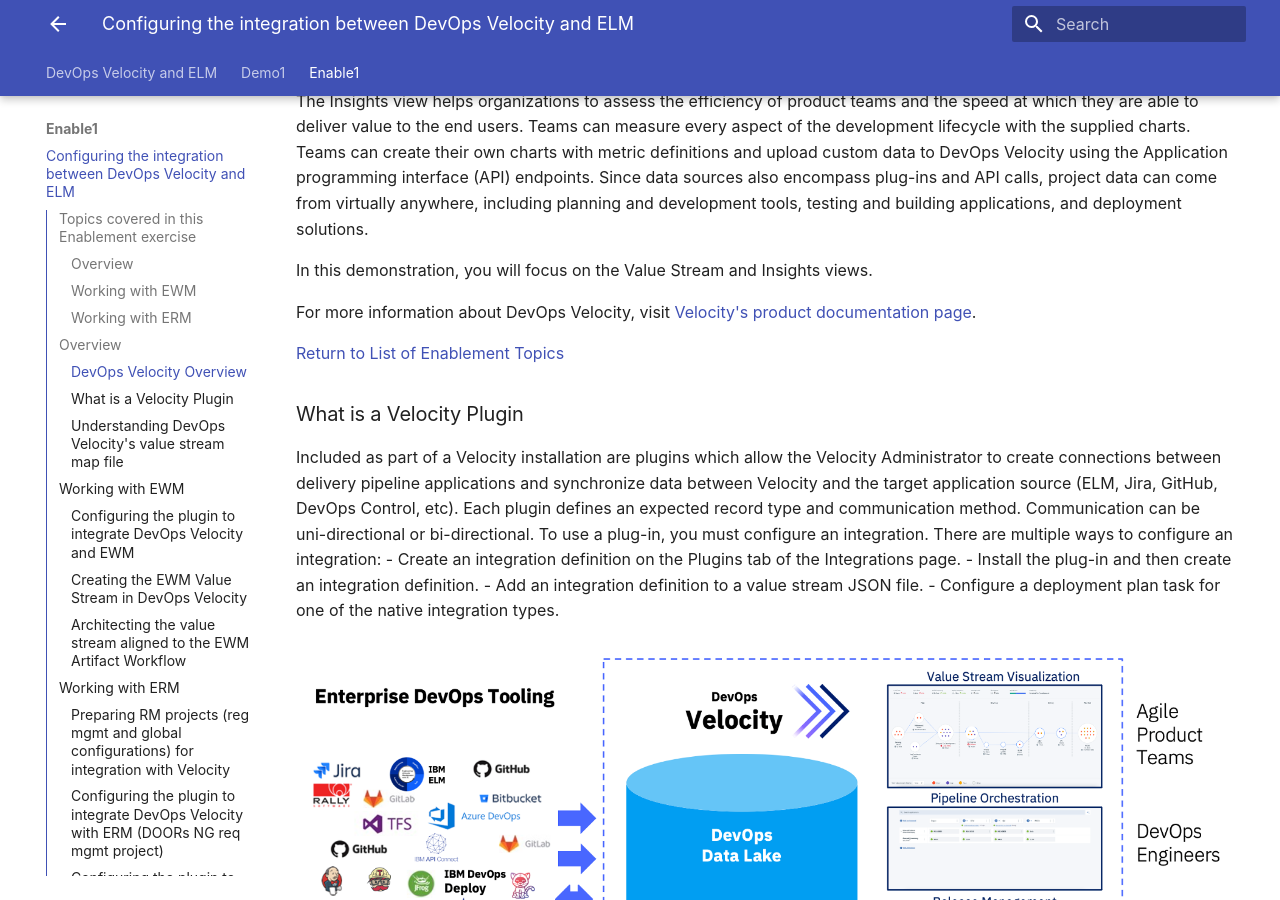
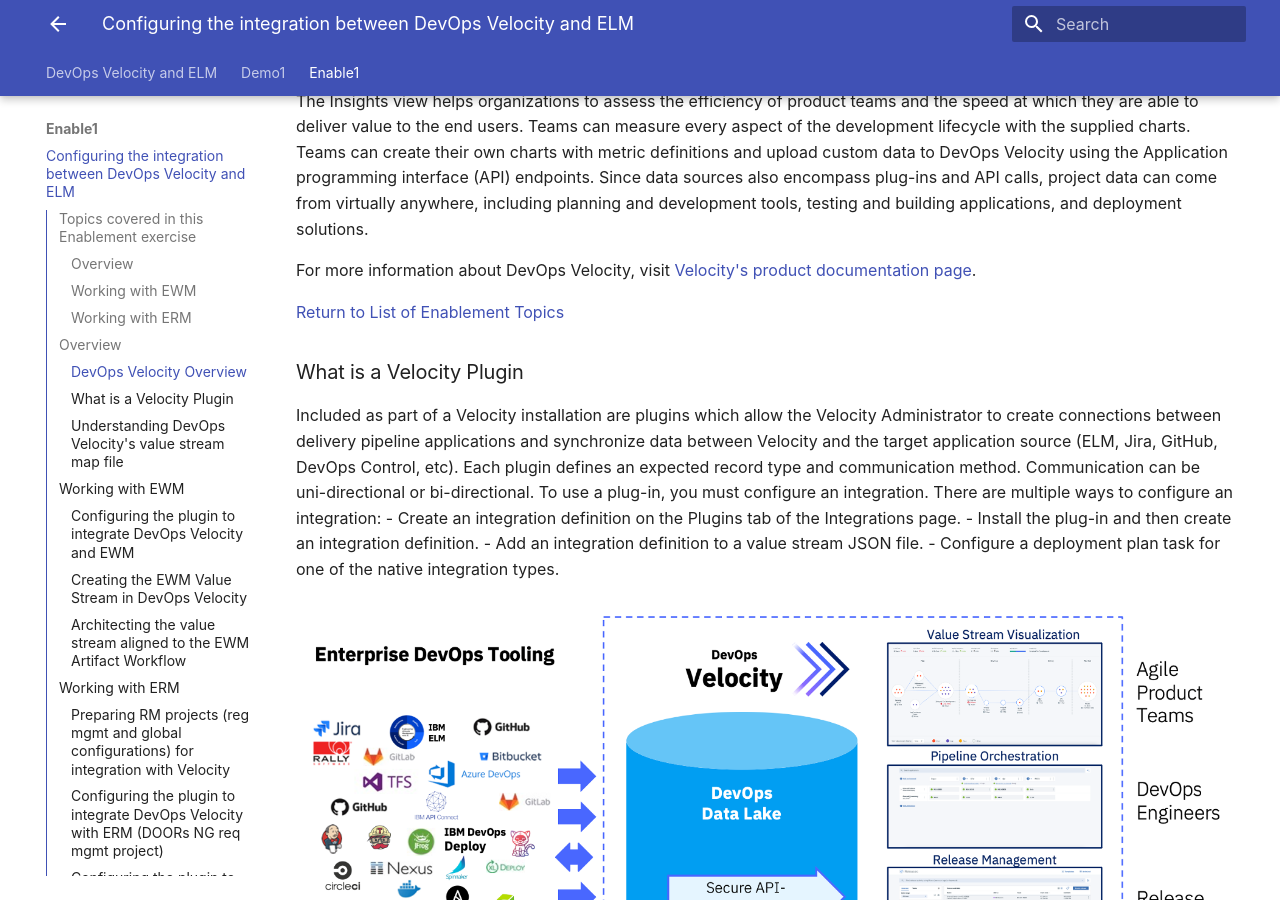
Before and after one commit to DevOpsAutomationLabs/ELM_Velocity, an MkDocs documentation site: the page built from docs/enable1/index.md, in a window 1280 px wide and 900 px high, scrolled down 2057 px. Built offline with MkDocs 1.6.1 and Material for MkDocs 9.7.7, drawn with Linux system fonts in a browser that asks for light colours.

Commit message:
Update index.md

```diff
--- a/docs/enable1/index.md
+++ b/docs/enable1/index.md
@@ -33,8 +33,6 @@
 DevOps Velocity’s enterprise-scale release management capabilities supports both cloud-native and on-premises deployment. Use DevOps Velocity to move releases through all of your development life-cycle environments including development, testing, and production. Create a predictable schedule of releases for your software applications. Share release statuses with all stakeholders so that they know the schedules, the key milestones, current status, and issues that may delay releases.
 
 The Insights view helps organizations to assess the efficiency of product teams and the speed at which they are able to deliver value to the end users. Teams can measure every aspect of the development lifecycle with the supplied charts. Teams can create their own charts with metric definitions and upload custom data to DevOps Velocity using the Application programming interface (API) endpoints. Since data sources also encompass plug-ins and API calls, project data can come from virtually anywhere, including planning and development tools, testing and building applications, and deployment solutions.
-
-In this demonstration, you will focus on the Value Stream and Insights views.
 
 For more information about DevOps Velocity, visit [Velocity's product documentation page](https://www.ibm.com/docs/en/devops-velocity/5.1.0?topic=high-level-overview).
 <br/>
```
